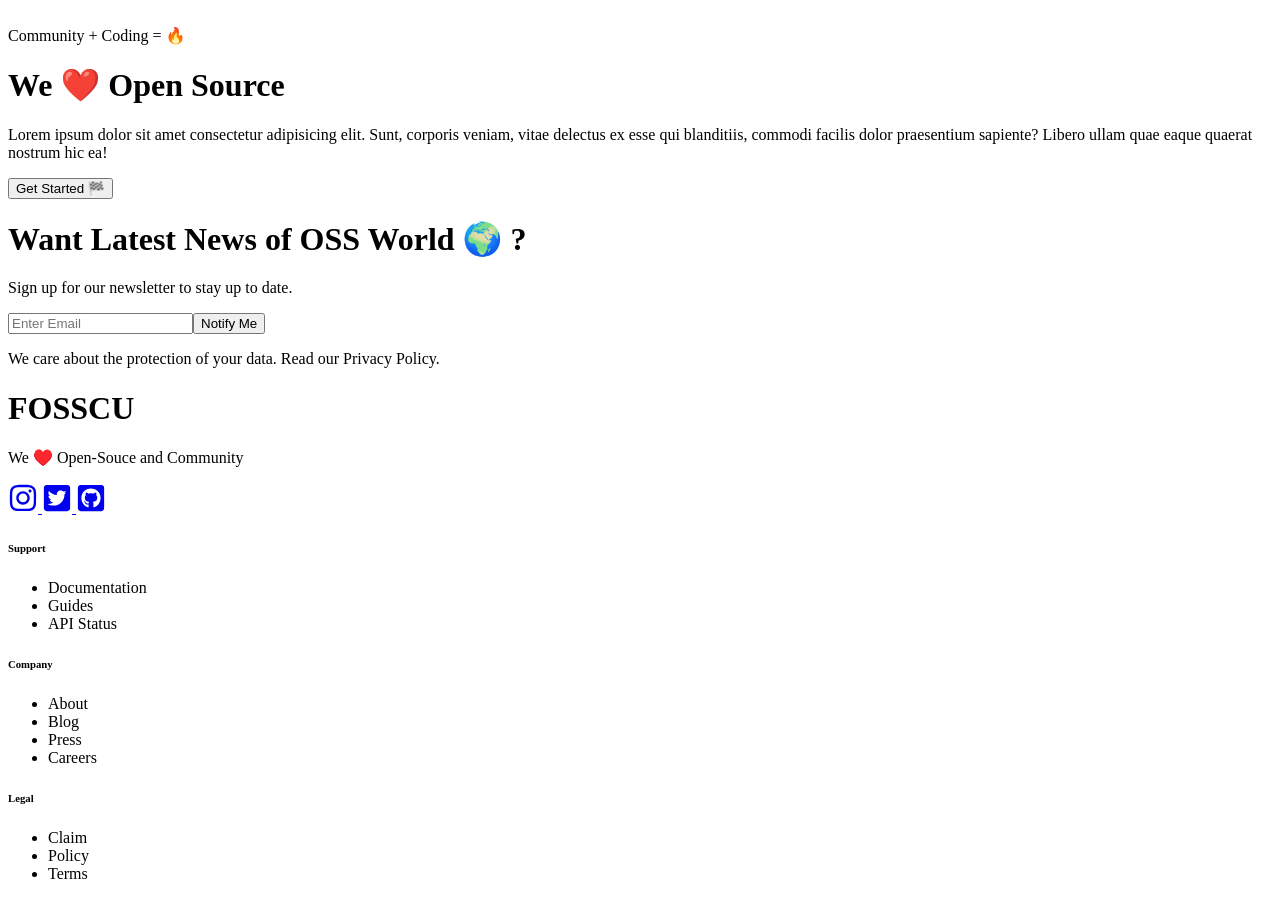
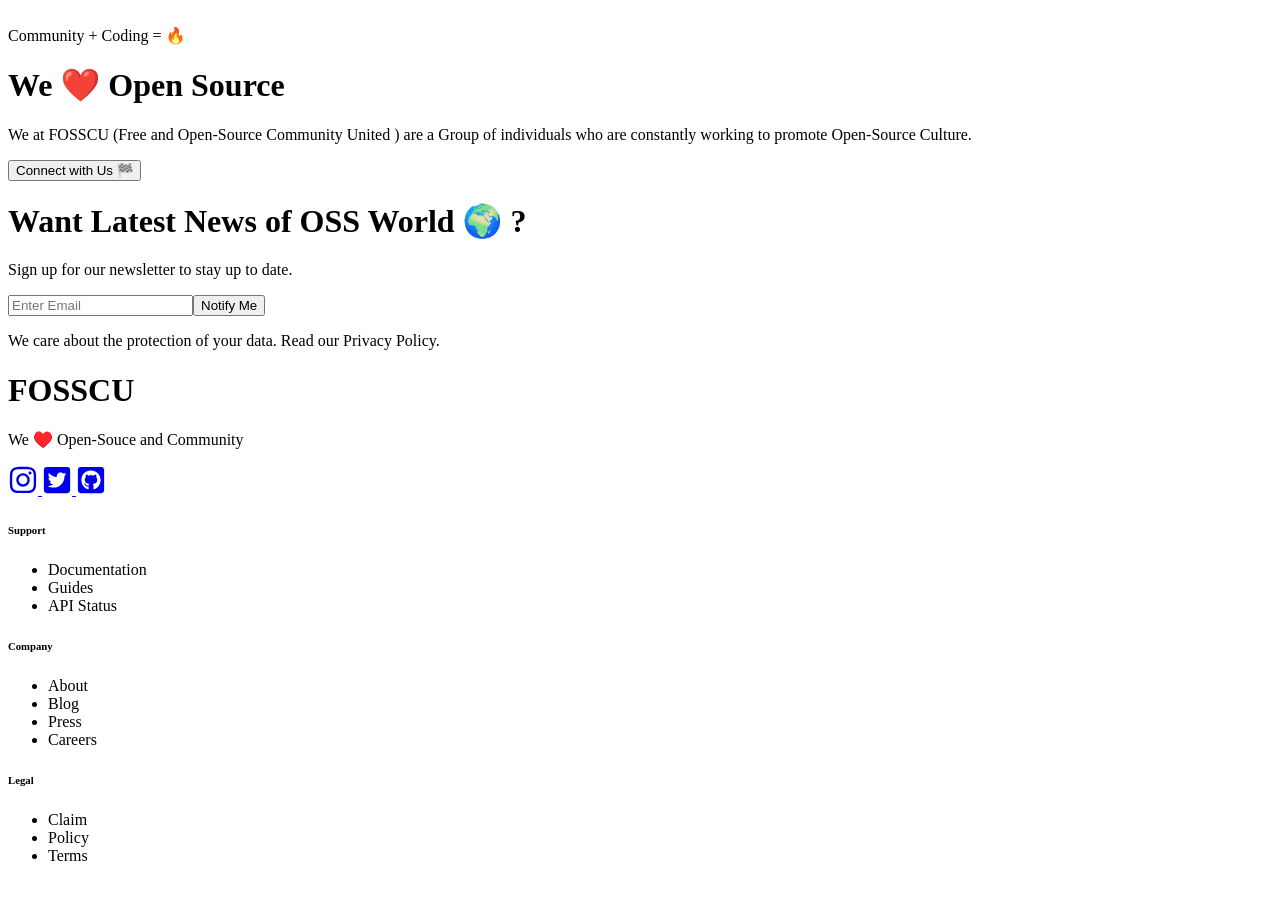
Before and after one commit to FOSS-Community/fosscu.org, a React (Create React App) app: page / in a window 1280 px wide. Shown: the part 1480-2379 px from the top of the page. Built offline with nearby package versions, Linux system fonts and the light colour scheme.

Commit message:
Final Fixes 👨🏻‍🔧

```diff
--- a/src/components/About.jsx
+++ b/src/components/About.jsx
@@ -24,9 +24,9 @@
             <div className='flex flex-col justify-center'>
                 <p className='text-[#AEF746] font-bold'>Community + Coding = 🔥</p>
                 <h1 className='md:text-4xl sm:text-3xl text-2xl font-bold py-3'>We ❤️ Open Source</h1>
-                <p>Lorem ipsum dolor sit amet consectetur adipisicing elit. Sunt, corporis veniam, vitae delectus ex esse qui blanditiis, commodi facilis dolor praesentium sapiente? Libero ullam quae eaque quaerat nostrum hic ea!</p>
-                <a href="https://github.com/FOSS-Community" target="_blank" rel="noopener noreferrer">
-                <button className='bg-black text-[#0DFF1C] w-[200px] rounded-md font-medium my-6 mx-auto md:mx-0 py-3'>Get Started 🏁</button>
+                <p>We at FOSSCU (Free and Open-Source Community United ) are a Group of individuals who are constantly working to promote Open-Source Culture.</p>
+                <a href="https://linktr.ee/fosscu" target="_blank" rel="noopener noreferrer">
+                <button className='bg-black text-[#0DFF1C] w-[200px] rounded-md font-medium my-6 mx-auto md:mx-0 py-3'>Connect with Us 🏁</button>
                 </a>
 
             </div>
```
